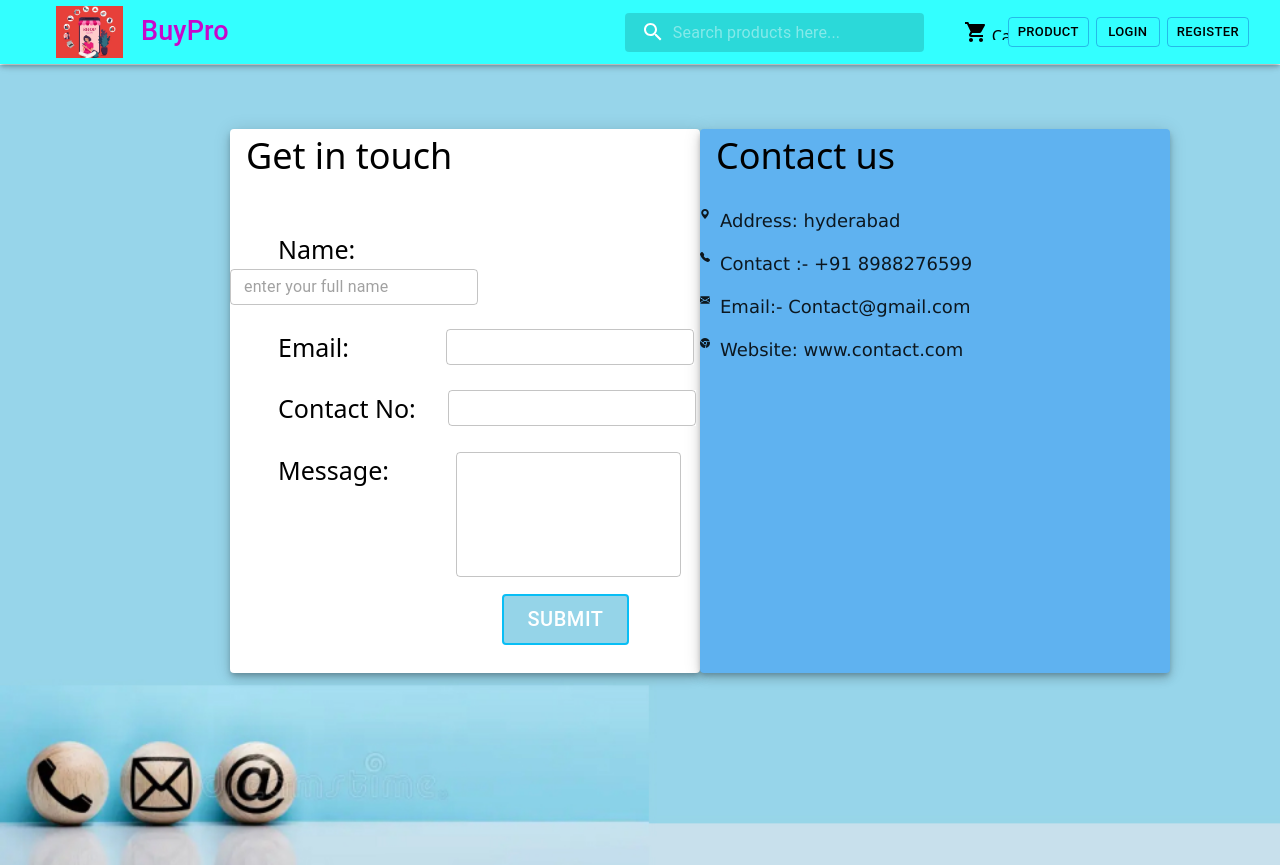
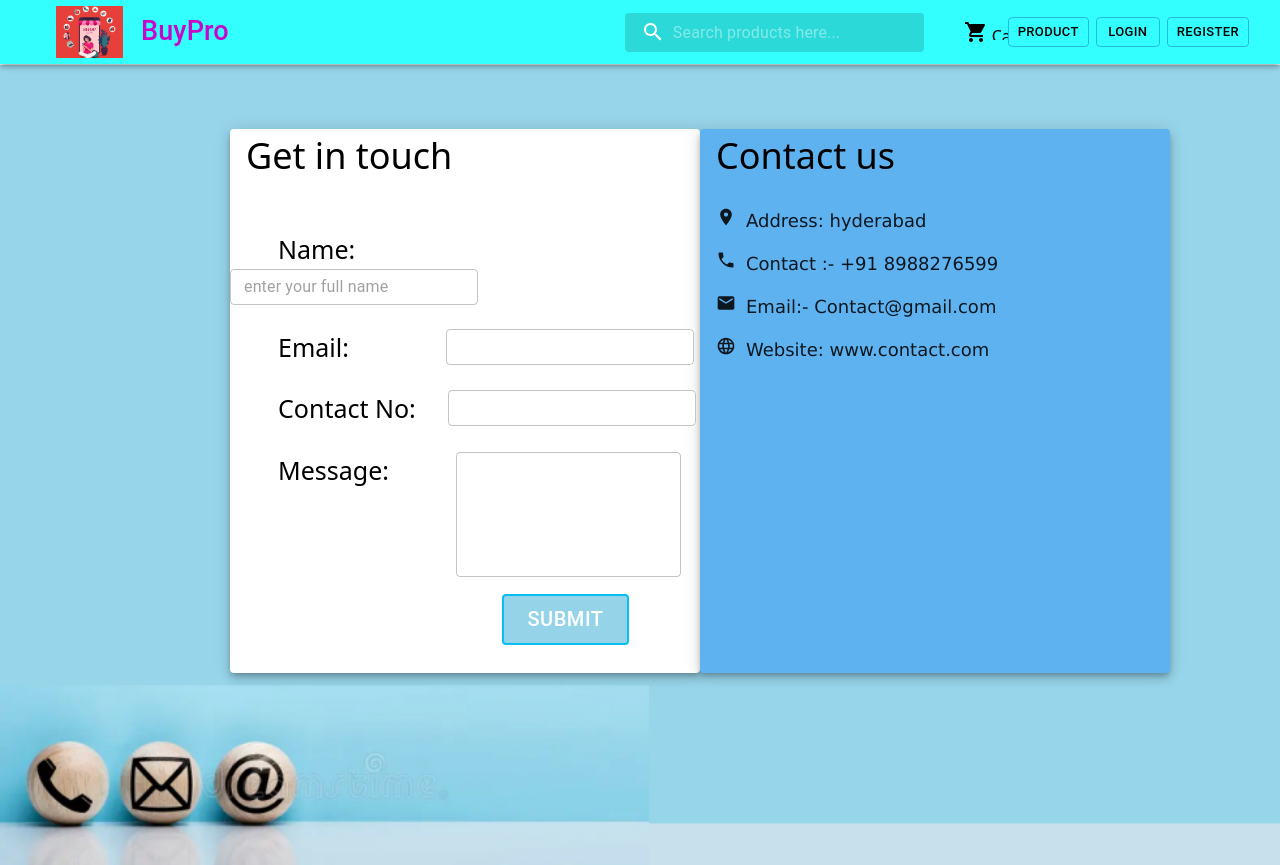
Before and after one commit to sowmyav3/MY_React_Apps, a React (Create React App) app in the folder exercise_productwebsite/: page /contact in a window 1280 px wide. Built offline with nearby package versions, Linux system fonts and the light colour scheme.

Commit message:
[Contact]

```diff
--- a/exercise_productwebsite/src/Components/Contact.js
+++ b/exercise_productwebsite/src/Components/Contact.js
@@ -5,7 +5,10 @@ import Box from '@mui/material/Box';
 import Paper from '@mui/material/Paper';
 import Button from '@mui/material/Button';
 import TextField from '@mui/material/TextField';
-
+import LocationOnIcon from '@mui/icons-material/LocationOn';
+import LocalPhoneIcon from '@mui/icons-material/LocalPhone';
+import EmailIcon from '@mui/icons-material/Email';
+import LanguageIcon from '@mui/icons-material/Language';
 function Contact(props) {
     const [disabled, setdisabled] = useState("true");
     const [name, setName] = useState('');
@@ -130,21 +133,21 @@ function Contact(props) {
                         backgroundColor: "#5FB2F0",
                     }}>
                         <span className='contact-content1'>Contact us</span>
-                        <div className='mt-4'>
+                        <div className='mt-4'style={{marginLeft:"1rem"}}>
                              <div className='d-flex'>
-                                 <i class="bi bi-geo-alt-fill"></i>
+                                 <LocationOnIcon fontSize='small' ></LocationOnIcon>
                                  <p >Address: hyderabad</p>
                              </div>
                              <div className='d-flex'>
-                                 <i class="bi bi-telephone-fill"></i>
+                                 <LocalPhoneIcon fontSize='small'/>
                                  <p>Contact :- +91 8988276599</p>
                              </div>
                              <div className='d-flex'>
-                                 <i class="bi bi-envelope-fill"></i>
+                                 <EmailIcon fontSize='small'/>
                                  <p>Email:- Contact@gmail.com</p>
                              </div>
                              <div className='d-flex'>
-                                 <i class="bi bi-browser-chrome"></i>
+                                 <LanguageIcon fontSize='small'/>
                              <p>Website: www.contact.com</p>
                              </div>
 
@@ -154,76 +157,6 @@ function Contact(props) {
 
             </div>
         </div>
-        // <div className="container">
-        //     <div className="row">
-        //         <div className='col-md-7'>
-        //             <h1>Get in touch</h1>
-        //             <form className='needs-validation'>
-        //                 <div className='form-group was-validated mb-3'>
-        //                     <label htmlFor='formGroupExampleInput' className='form-label'>
-        //                         Name
-        //                     </label>
-        //                     <input type="text" className='form-control' id="formGroupExampleInput" onChange={namehandleChange} value={name} required></input>
-        //                     <div className='invalid-feedback'>
-        //                         Please enter your name
-        //                     </div>
-        //                 </div>
-        //                 <div className='form-group was-validated mb-3'>
-        //                     <label htmlFor='formGroupExampleInput2' className='form-label'>
-        //                         Email Address
-        //                     </label>
-        //                     <input type="email" className='form-control' id="formGroupExampleInput2" onChange={emailhandleChange} value={email} required></input>
-        //                     <div className='invalid-feedback'>
-        //                         Please enter your email
-        //                     </div>
-        //                 </div>
-        //                 <div className='form-group was-validated mb-3' >
-        //                     <label htmlFor='formGroupExampleInput2' className='form-label'>
-        //                         Contact Number
-        //                     </label>
-        //                     <input type="text" className='form-control' id="formGroupExampleInput2" onChange={NumberhandleChange} value={num} required></input>
-        //                     <div className='invalid-feedback'>
-        //                         Please enter your Phone Number
-        //                     </div>
-        //                 </div>
-        //                 <div className='form-group was-validated mb-3' >
-        //                     <label htmlFor='formGroupExampleControlTextarea1' className='form-label'>
-        //                         Message
-        //                     </label>
-        //                     <input className='form-control' id="exampleFormControlTextarea1" rows={3} onChange={messagehandleChange} value={message} required></input>
-        //                     <div className='invalid-feedback'>
-        //                         Please enter your Message
-        //                     </div>
-        //                 </div>
-        //                 <button classname="btn btn-primary" onClick={Contacthandler}>Submit</button>
-        //             </form>
-
-        //         </div>
-        //         <div className='col-md-5'>
-        //                 <h2>Contact Us</h2>
-        //                 <div className='mt-4'>
-        //                     <div className='d-flex'>
-        //                         <i class="bi bi-geo-alt-fill"></i>
-        //                         <p >Address: hyderabad</p>
-        //                     </div>
-        //                     <div className='d-flex'>
-        //                         <i class="bi bi-telephone-fill"></i>
-        //                         <p>Contact :- +91 8988276599</p>
-        //                     </div>
-        //                     <div className='d-flex'>
-        //                         <i class="bi bi-envelope-fill"></i>
-        //                         <p>Email:- Contact@gmail.com</p>
-        //                     </div>
-        //                     <div className='d-flex'>
-        //                         <i class="bi bi-browser-chrome"></i>
-        //                     <p>Website: www.contact.com</p>
-        //                     </div>
-
-        //                 </div>
-        //             </div>
-        //     </div>
-
-        // </div>
     );
 }
 
```
